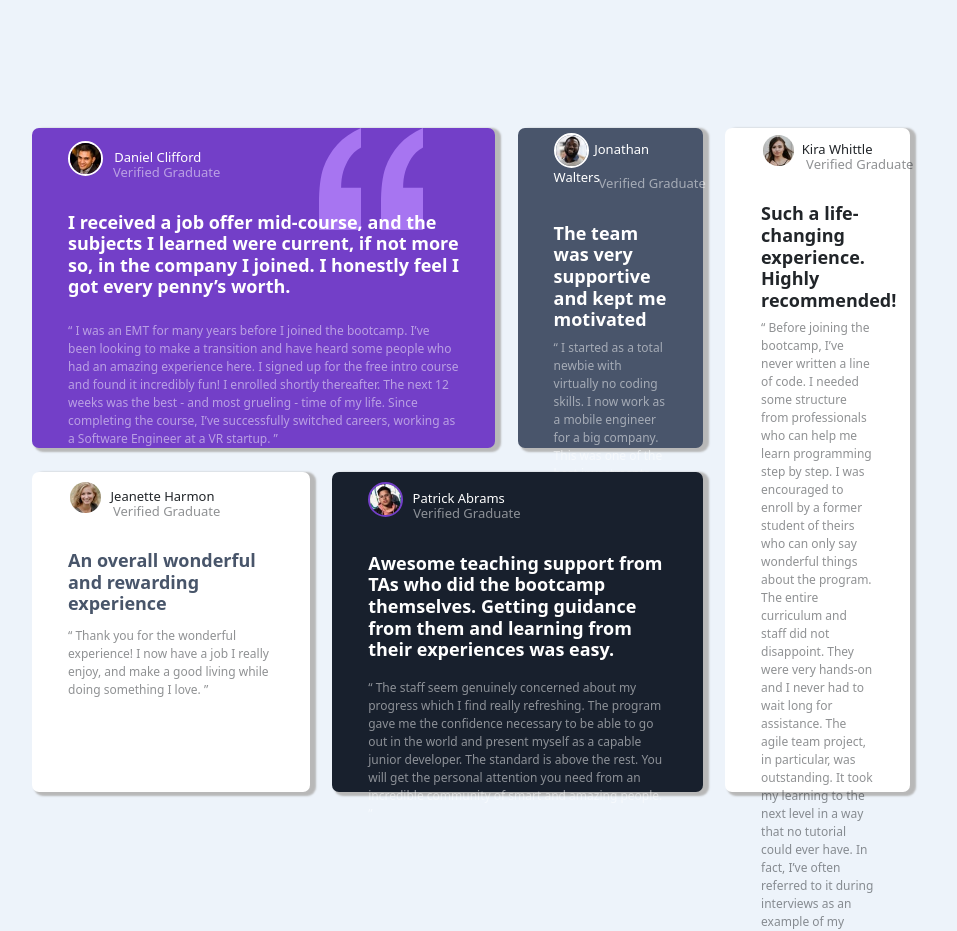
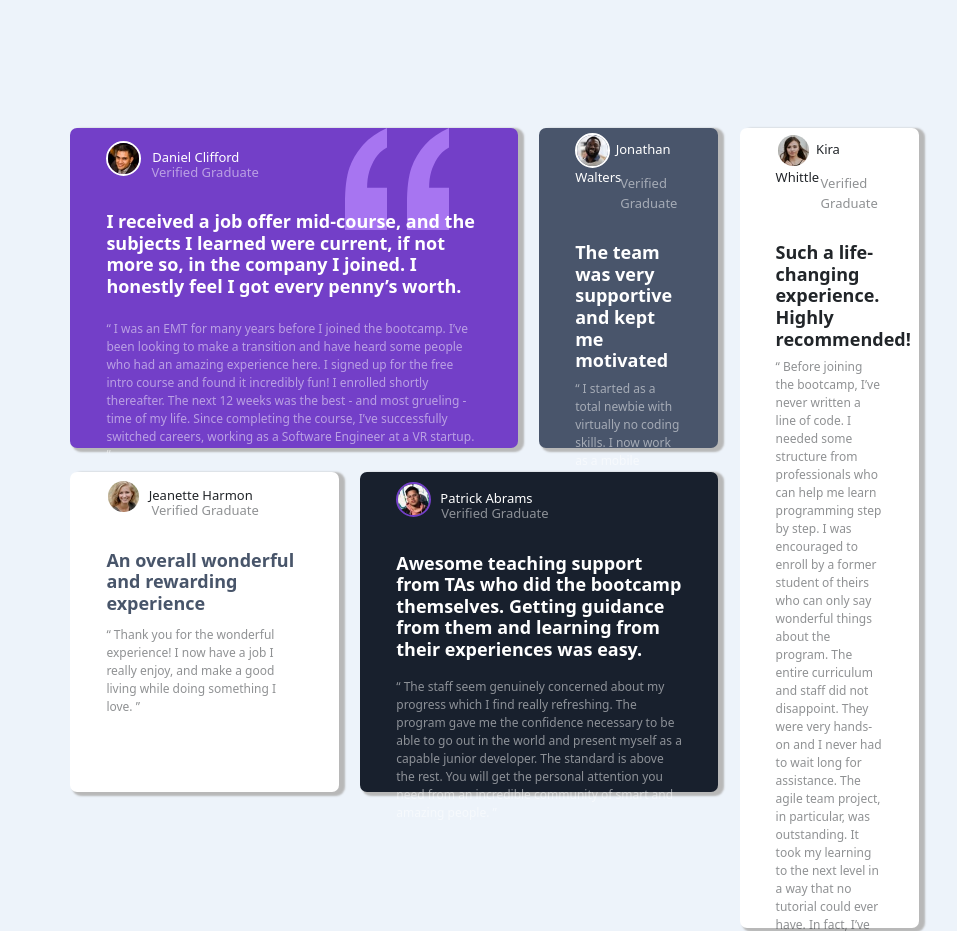
Before and after one commit to NourhaanMoHamed/Testimonials, a plain HTML site: page index.html in a window 1280 px wide. Shown: the top 931 px of the page, without its empty margins (148-1105 px from the left). Drawn offline with nearby package versions, Linux system fonts and the light colour scheme; a web font is replaced by a local one.

Commit message:
Update style.css

```diff
--- a/style.css
+++ b/style.css
@@ -74,20 +74,20 @@ body{
 {
     .last2{
         position: relative;
-        top:-40vh;
+        top:-57vh;
         height: 40vh !important;
 
 
     }
     .main{
-        margin-left: 15% !important;
+        margin-left: 18% !important;
     }
     .darkdiv{
         margin-left: 2%;
     }
     .longdiv{
         margin-left: 1%;
-        height: 83vh !important;
+        height: 100vh !important;
     }
     .greydiv{
         margin-left: 1%;
```
